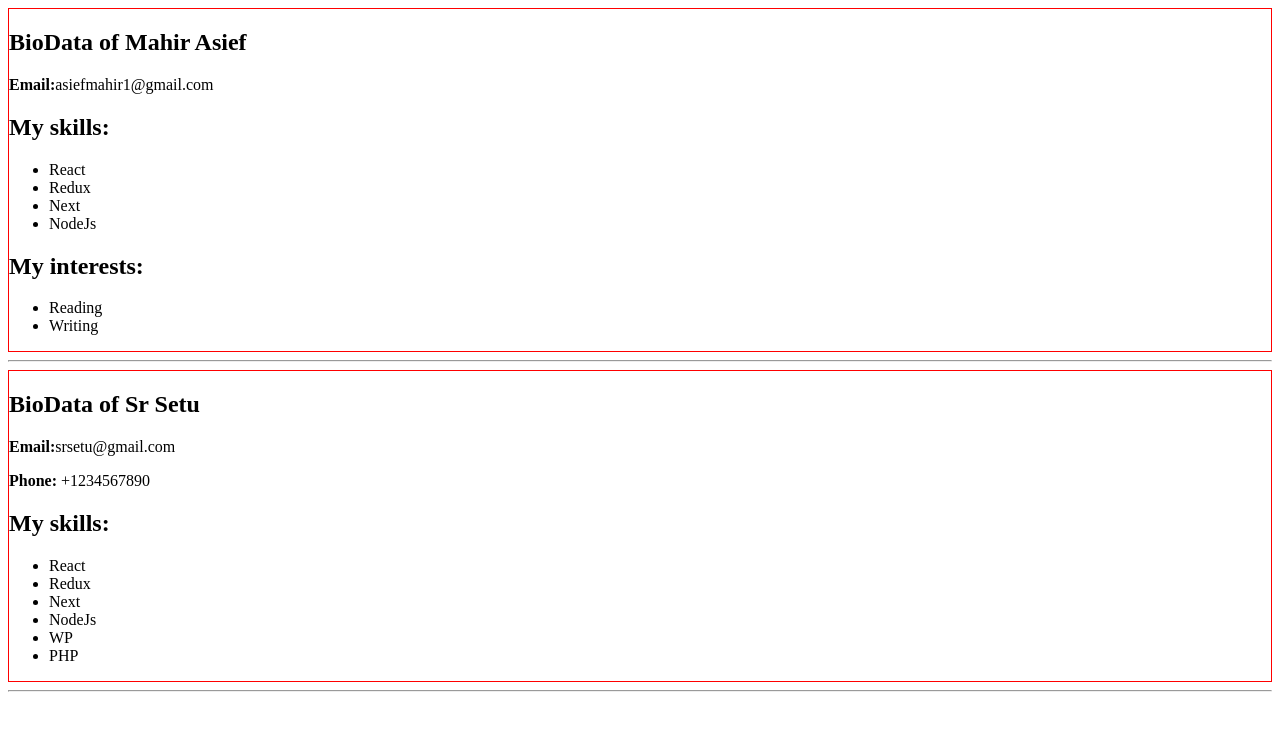
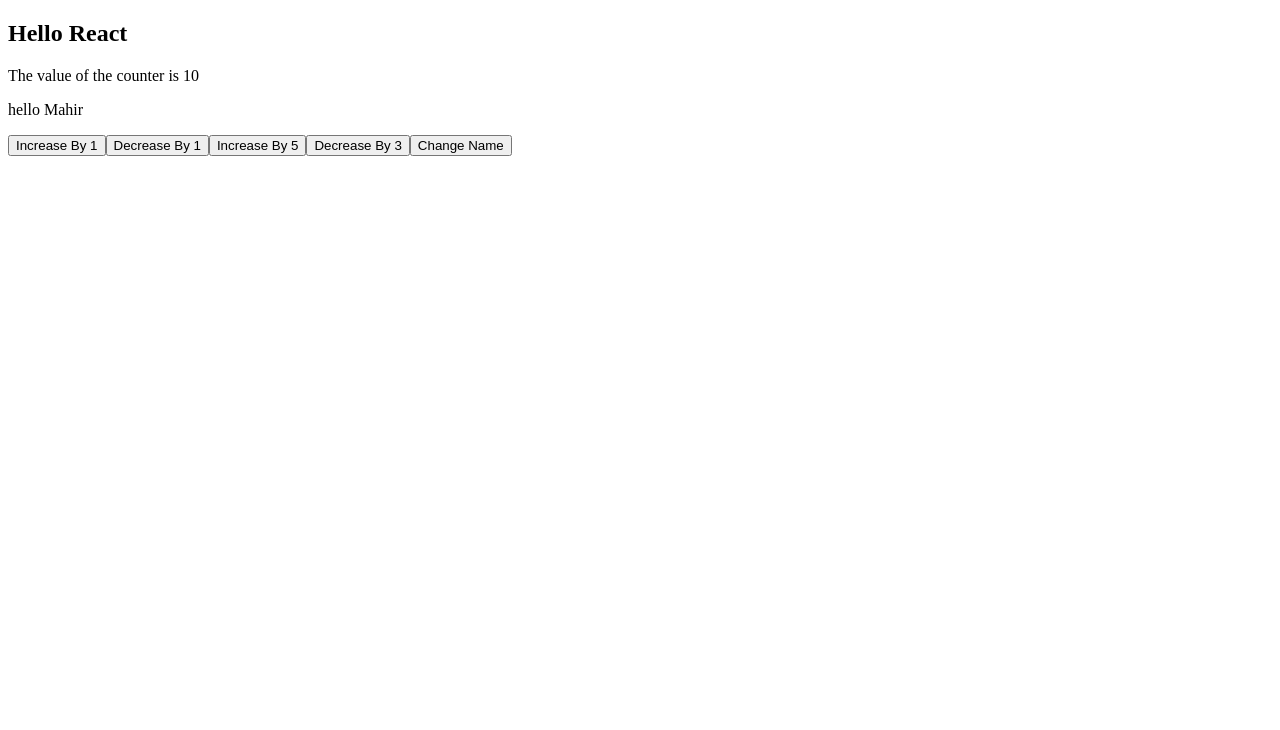
Before and after one commit to asiefmahir/ic-batch-10-react, a React (Vite) app: page / in a window 1280 px wide. Shown: the top 730 px of the page. Built offline with nearby package versions, Linux system fonts and the light colour scheme.

Commit message:
feat: Learn about useState hook and how it works

```diff
--- a/src/App.jsx
+++ b/src/App.jsx
@@ -1,55 +1,66 @@
 import "./App.css";
-import BioData from "./components/BioData";
+import { useState } from "react";
 
-const bioDataInfos = [
-	{
-		name: "Mahir Asief",
-		email: "asiefmahir1@gmail.com",
-		skills: ["React", "Redux", "Next", "NodeJs"],
-		interests: ["Reading", "Writing"],
-	},
-	{
-		name: "Sr Setu",
-		email: "srsetu@gmail.com",
-		phone: "+1234567890",
-		skills: ["React", "Redux", "Next", "NodeJs", "WP", "PHP"],
-	},
-];
 function App() {
-	console.log("App is invoked");
+	// console.log("App is invoked");
+	// let counter = 0;
+	console.log("App Function is being Invoked");
+
+	// State
+	// Render
+	// Re-Render
+
+	const [dynamicCounter, setDynamicCounter] = useState(10);
+	const [name, setName] = useState("Mahir");
+	// dynamicCounter = 12
+
+	// console.log(janiNah, "janinah");
+
+	const increaseHandler = (value) => {
+		console.log("Increase Handler Triggered");
+		// dynamicCounter++
+		// setDynamicCounter(20);
+		setDynamicCounter(dynamicCounter + value);
+		// dynamicCounter + 1 = 10 + 1 = 11
+
+		// setDynamicCounter(11 + 1)
+		// setDynamicCounter(12)
+		// dynamicCounter = 12
+		// App()
+	};
+
+	const decreaseHandler = (value) => {
+		console.log(`Decrease Handler triggered`);
+		// counter--;
+		// dynamicCounter--
+		setDynamicCounter(dynamicCounter - value);
+		// console.log(counter);
+	};
+
+	// decreaseHandler()
+
+	const changeNameHandler = () => {
+		setName("Mahir Asief");
+	};
 
 	return (
 		<>
-			{bioDataInfos.map((bioData) => (
-				<>
-					<BioData
-						key={bioData.email}
-						name={bioData.name}
-						email={bioData.email}
-						phone={bioData.phone}
-						skills={bioData.skills}
-						interests={bioData.interests}
-					/>
-					<hr />
-				</>
-			))}
-			{/* <BioData
-				name="Mahir Asief"
-				email="asiefmahir@gmail.com"
-				skills={["React", "Redux", "Next", "NodeJs"]}
-				interests={["Reading", "Writing"]}
-			/>
-			<hr />
-			<BioData
-				name="Sr Setu"
-				email="srsetu@gmail.com"
-				phone="+1234567890"
-				skills={["React", "Redux", "Next", "NodeJs", "WP", "PHP"]}
-				// interests={["Reading", "Writing", "Playing", "CHESS"]}
-			/> */}
+			{/* <BioData /> */}
+			<h2>Hello React</h2>
+			<p>The value of the counter is {dynamicCounter}</p>
+			<p>hello {name}</p>
+			<button onClick={() => increaseHandler(1)}>Increase By 1</button>
+			<button onClick={() => decreaseHandler(1)}>Decrease By 1</button>
+			<button onClick={() => increaseHandler(5)}>Increase By 5</button>
+			<button onClick={() => decreaseHandler(3)}>Decrease By 3</button>
+			<button onClick={changeNameHandler}>Change Name</button>
 		</>
 	);
 }
+// let counter = 10;
+// document.getElementById("increase").addEventListener("click", () => {
+// 	counter++;
+// });
 
 // BioData()
 // App()
```
